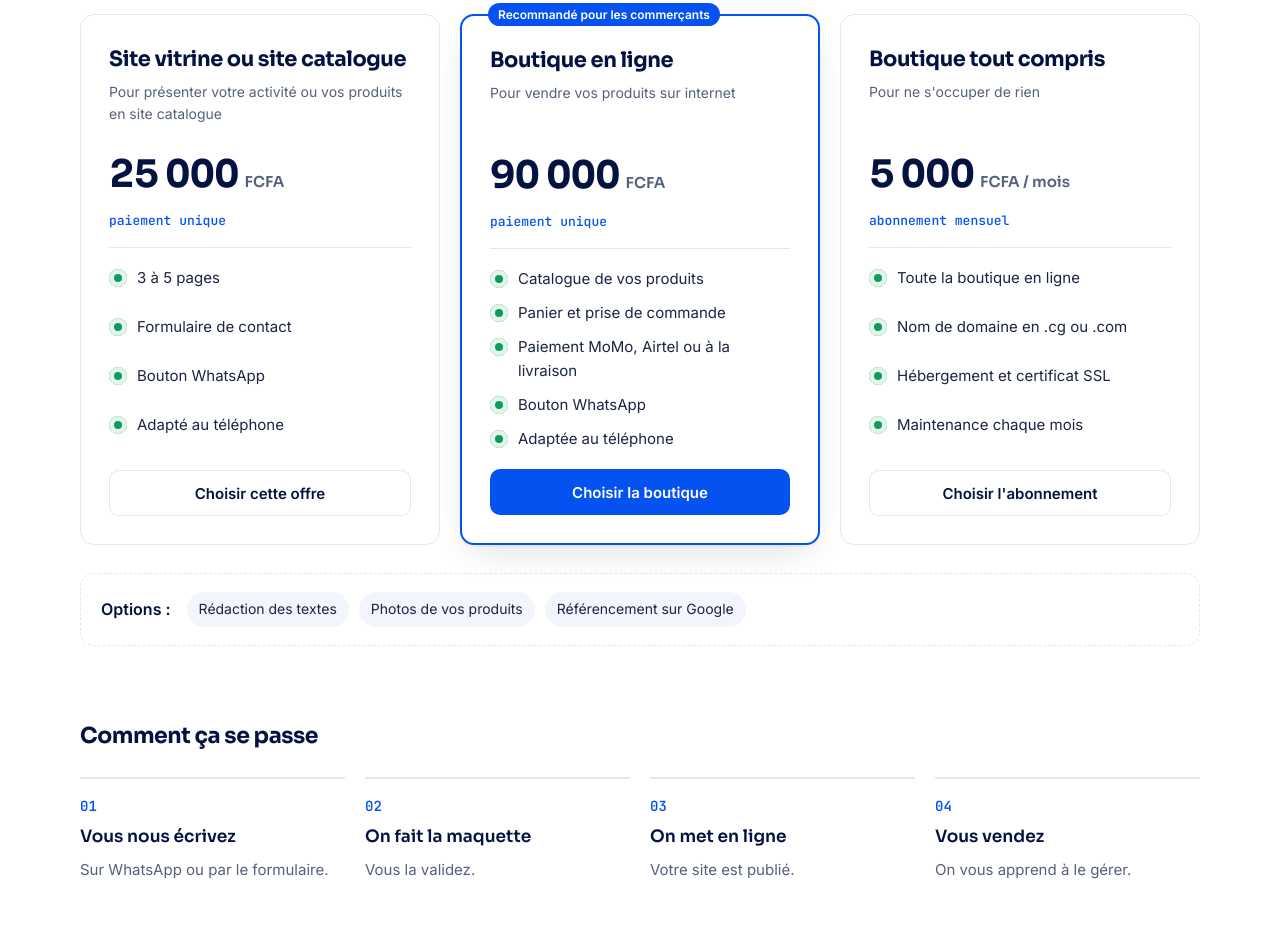
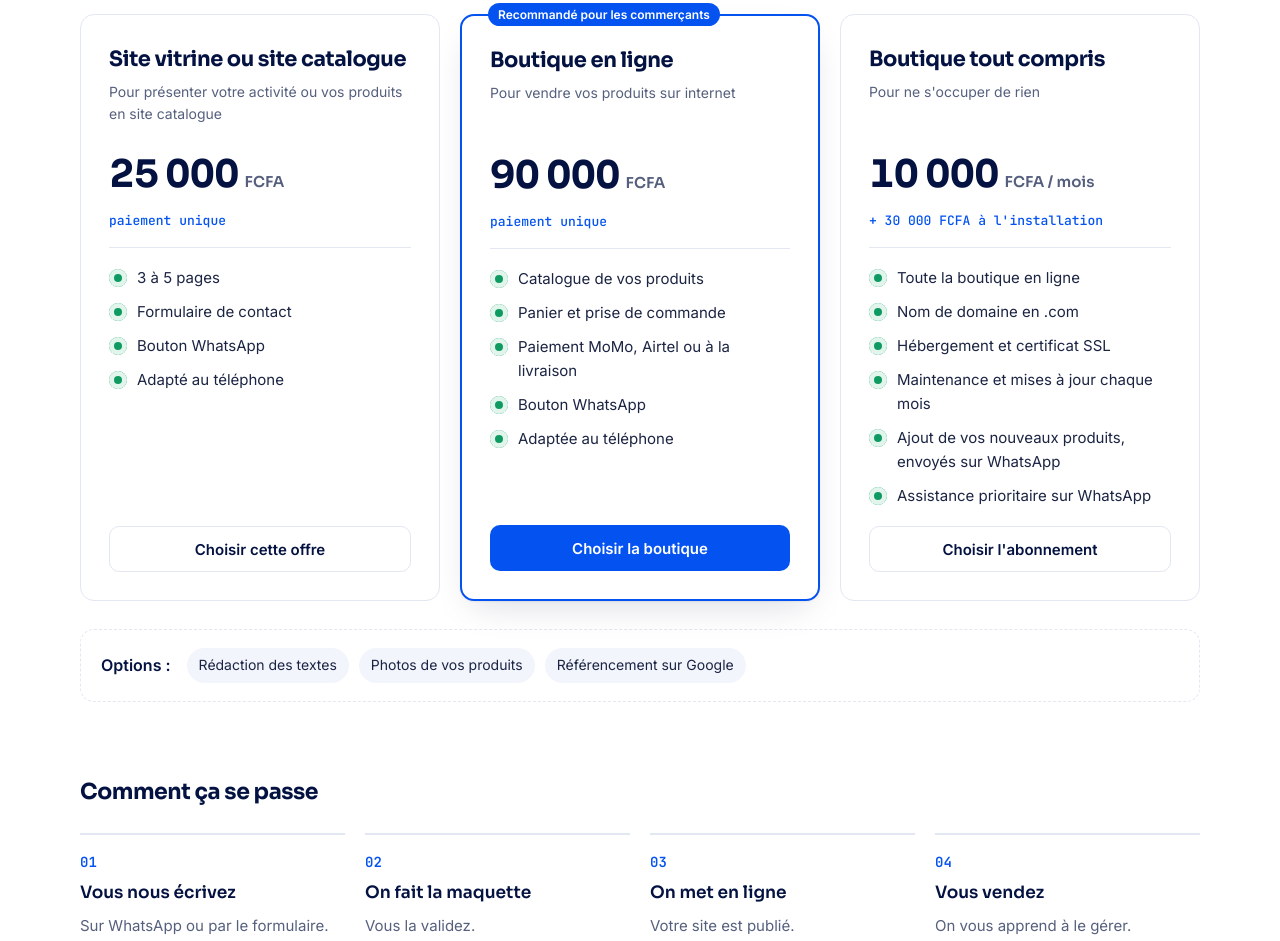
Before and after one commit to zouloupapers/esikanet, a plain HTML site: page index.html in a window 1280 px wide. Shown: the part 1386-2327 px from the top of the page. Drawn offline with Linux system fonts and the light colour scheme.

Commit message:
Boutique tout compris : 10 000 FCFA/mois + 30 000 FCFA à l'installation
- Domaine en .com uniquement (le .cg coûte trop cher pour cette offre)
- Ajout des nouveaux produits et assistance prioritaire sur WhatsApp
- Les listes des offres restent serrées en haut de chaque carte

Co-Authored-By: Claude Opus 5.5 <noreply@anthropic.com>
Claude-Session: https://claude.ai/code/session_01C2rUAxbxsw2XuJ55Eg1Utn

```diff
--- a/index.html
+++ b/index.html
@@ -156,7 +156,7 @@ a{color:inherit}
 .price .amount{font-size:38px;font-weight:700;letter-spacing:-.03em;font-variant-numeric:tabular-nums}
 .price .cur{font-size:15px;font-weight:600;color:var(--muted)}
 .price-note{font:500 13px var(--font-mono);color:var(--blue);margin-top:-10px}
-.feats{list-style:none;margin:0;padding:18px 0 0;border-top:1px solid var(--line);display:grid;gap:10px;flex:1}
+.feats{list-style:none;margin:0;padding:18px 0 0;border-top:1px solid var(--line);display:grid;gap:10px;flex:1;align-content:start}
 .feats li{display:grid;grid-template-columns:18px minmax(0,1fr);gap:10px;font-size:15px}
 .feats li::before{content:"";width:18px;height:18px;margin-top:3px;border-radius:50%;background:var(--ok);box-shadow:inset 0 0 0 5px var(--ok-soft)}
 .offer .btn{width:100%}
@@ -477,13 +477,15 @@ input[aria-invalid="true"]{border-color:var(--z-corail)}
             <h3>Boutique tout compris</h3>
             <p class="offer-for">Pour ne s'occuper de rien</p>
           </div>
-          <p class="price"><span class="amount">5&nbsp;000</span><span class="cur">FCFA / mois</span></p>
-          <p class="price-note">abonnement mensuel</p>
+          <p class="price"><span class="amount">10&nbsp;000</span><span class="cur">FCFA / mois</span></p>
+          <p class="price-note">+ 30&nbsp;000&nbsp;FCFA à l'installation</p>
           <ul class="feats">
             <li>Toute la boutique en ligne</li>
-            <li>Nom de domaine en .cg ou .com</li>
+            <li>Nom de domaine en .com</li>
             <li>Hébergement et certificat SSL</li>
-            <li>Maintenance chaque mois</li>
+            <li>Maintenance et mises à jour chaque mois</li>
+            <li>Ajout de vos nouveaux produits, envoyés sur WhatsApp</li>
+            <li>Assistance prioritaire sur WhatsApp</li>
           </ul>
           <a class="btn btn-outline" href="#contact" data-projet="Boutique tout compris (abonnement)">Choisir l'abonnement</a>
         </article>
```
Also changed, not shown: 1 other file.
